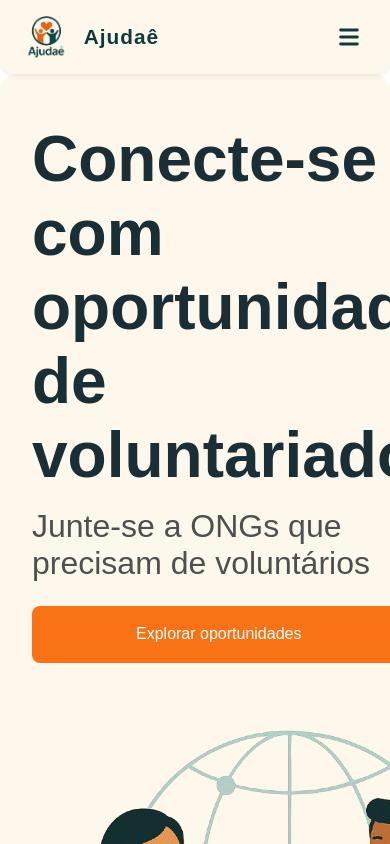
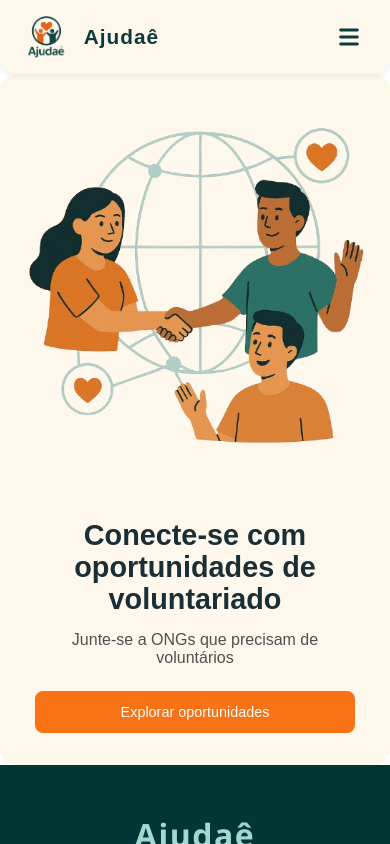
Before and after one commit to umrodrigues/ajudae, a Next.js app: page / in a window 390 px wide. Shown: the top 844 px of the page. Built offline with nearby package versions, Linux system fonts and the light colour scheme.

Commit message:
fix: refact home content

```diff
--- a/package.json
+++ b/package.json
@@ -9,6 +9,7 @@
     "lint": "next lint"
   },
   "dependencies": {
+    "framer-motion": "^12.23.12",
     "next": "15.2.4",
     "pnpm": "^10.7.1",
     "react": "^19.0.0",
--- a/src/app/components/home-content/HomeContent.module.scss
+++ b/src/app/components/home-content/HomeContent.module.scss
@@ -11,35 +11,95 @@
 
 .textContent {
   max-width: 500px;
+  text-align: center;
 
   h1 {
-      font-size: 4rem;
+    font-size: 3.2rem;
     color: #1a2e35;
     margin-bottom: 1rem;
+    line-height: 1.1;
   }
 
   p {
-      font-size: 2rem;
+    font-size: 1.6rem;
     color: #4f4f4f;
-      margin-bottom: 1.5rem;
+    margin-bottom: 2rem;
   }
 }
 
 .button {
   background-color: #f97316;
   color: #fff;
-    padding: 1.2rem 6.5rem;
-    font-size: 1rem;
+  padding: 1.2rem 5rem;
+  font-size: 1.1rem;
   border: none;
   border-radius: 8px;
   cursor: pointer;
+  user-select: none;
   transition: background 0.3s ease;
-
-    &:hover {
-      background-color: #ea580c;
-    }
+  display: inline-block;
+  text-align: center;
+  white-space: nowrap;
 }
 
 .imageContent {
   flex-shrink: 0;
+  max-width: 500px;
+  width: 100%;
+  display: flex;
+  justify-content: center;
 }
+
+@media (max-width: 768px) {
+  .container {
+    flex-direction: column-reverse;
+    padding: 2rem 1rem;
+    gap: 1.5rem;
+    align-items: center;
+  }
+
+  .textContent {
+    max-width: 100%;
+    padding: 0 1rem;
+
+    h1 {
+      font-size: 2.4rem;
+    }
+
+    p {
+      font-size: 1.2rem;
+      margin-bottom: 1.5rem;
+    }
+  }
+
+  .button {
+    padding: 1rem 3rem;
+    font-size: 1rem;
+    width: 100%;
+    max-width: 320px;
+    margin: 0 auto;
+  }
+
+  .imageContent {
+    max-width: 100%;
+    width: 100%;
+    margin-bottom: 2rem;
+  }
+}
+
+@media (max-width: 400px) {
+  .textContent h1 {
+    font-size: 1.8rem;
+  }
+  .textContent p {
+    font-size: 1rem;
+  }
+  .button {
+    padding: 0.8rem 2rem;
+    font-size: 0.9rem;
+  }
+  .imageContent {
+    max-width: 100%;
+    width: 100%;
+  }
+}
--- a/src/app/components/home-content/home-content.tsx
+++ b/src/app/components/home-content/home-content.tsx
@@ -1,25 +1,47 @@
+'use client'
+
 import Image from 'next/image'
 import Link from 'next/link'
+import { motion } from 'framer-motion'
 import styles from './HomeContent.module.scss'
+
+const MotionLink = motion(Link)
 
 export default function HomeContent() {
   return (
     <section className={styles.container}>
-      <div className={styles.textContent}>
+      <motion.div
+        className={styles.textContent}
+        initial={{ opacity: 0, x: -50 }}
+        animate={{ opacity: 1, x: 0 }}
+        transition={{ duration: 0.8, ease: 'easeOut' }}
+      >
         <h1>Conecte-se com oportunidades de voluntariado</h1>
         <p>Junte-se a ONGs que precisam de voluntários</p>
-        <Link href="/oportunidades">
-          <button className={styles.button}>Explorar oportunidades</button>
-        </Link>
-      </div>
-      <div className={styles.imageContent}>
+        <MotionLink
+          href="/oportunidades"
+          className={styles.button}
+          whileHover={{ scale: 1.05, backgroundColor: "#ea580c" }}
+          whileTap={{ scale: 0.95 }}
+        >
+          Explorar oportunidades
+        </MotionLink>
+      </motion.div>
+      <motion.div
+        className={styles.imageContent}
+        initial={{ opacity: 0, x: 50 }}
+        animate={{ opacity: 1, x: 0 }}
+        transition={{ duration: 0.8, ease: 'easeOut' }}
+      >
         <Image
           src="/assets/ong.png"
           alt="Pessoas se conectando"
           width={500}
           height={500}
+          priority
+          style={{ width: '100%', height: 'auto', objectFit: 'contain' }}
         />
-      </div>
+      </motion.div>
     </section>
   )
 }
```
Also changed, not shown: 1 other file (tests, documents, lock files or other folders). Lines whose indentation alone changed are shown as unchanged.
